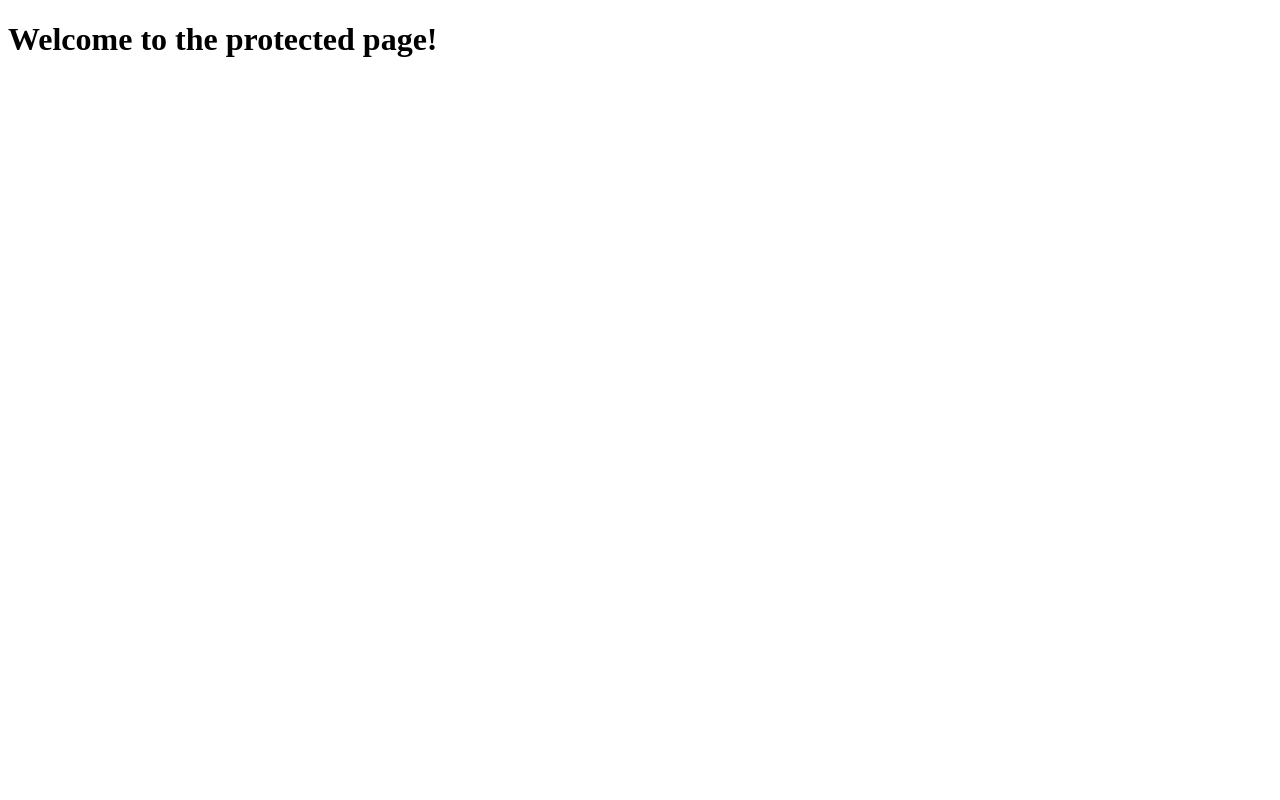
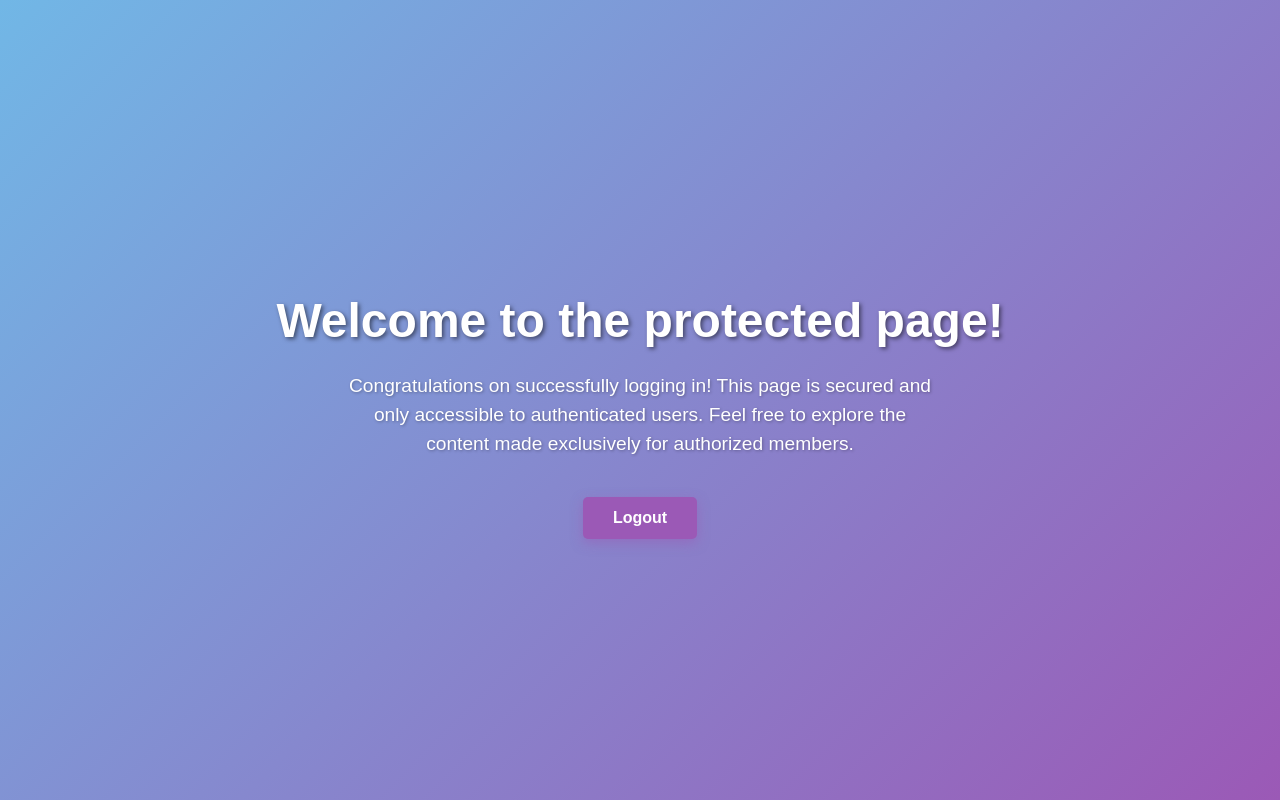
Before and after one commit to Tanush-bdg/my-login-project, a website: page welcome.html in a window 1280 px wide. Drawn offline with Linux system fonts and the light colour scheme.

Commit message:
Updated welcome page styling and content

```diff
--- a/welcome.html
+++ b/welcome.html
@@ -2,8 +2,57 @@
 <html>
 <head>
   <title>Welcome</title>
+  <style>
+    body {
+      font-family: Arial, sans-serif;
+      background: linear-gradient(135deg, #71b7e6, #9b59b6);
+      color: #333;
+      display: flex;
+      flex-direction: column;
+      justify-content: center;
+      align-items: center;
+      height: 100vh;
+      margin: 0;
+      text-align: center;
+      padding: 20px;
+      box-sizing: border-box;
+    }
+    h1 {
+      font-size: 3rem;
+      margin-bottom: 0.5em;
+      color: white;
+      text-shadow: 2px 2px 4px rgba(0,0,0,0.5);
+    }
+    p {
+      font-size: 1.2rem;
+      max-width: 600px;
+      color: white;
+      text-shadow: 1px 1px 3px rgba(0,0,0,0.3);
+      line-height: 1.5;
+      margin: 0 0 2em 0;
+    }
+    a {
+      text-decoration: none;
+      background-color: #9b59b6;
+      color: white;
+      padding: 12px 30px;
+      border-radius: 5px;
+      font-weight: bold;
+      font-size: 1rem;
+      box-shadow: 0 4px 12px rgba(155,89,182,0.5);
+      transition: background-color 0.3s;
+    }
+    a:hover {
+      background-color: #71368a;
+    }
+  </style>
 </head>
 <body>
+
   <h1>Welcome to the protected page!</h1>
+  <p>Congratulations on successfully logging in! This page is secured and only accessible to authenticated users. Feel free to explore the content made exclusively for authorized members.</p>
+
+  <a href="index.html">Logout</a>
+
 </body>
 </html>
```
Also changed, not shown: index.html (+27 -20 lines).
